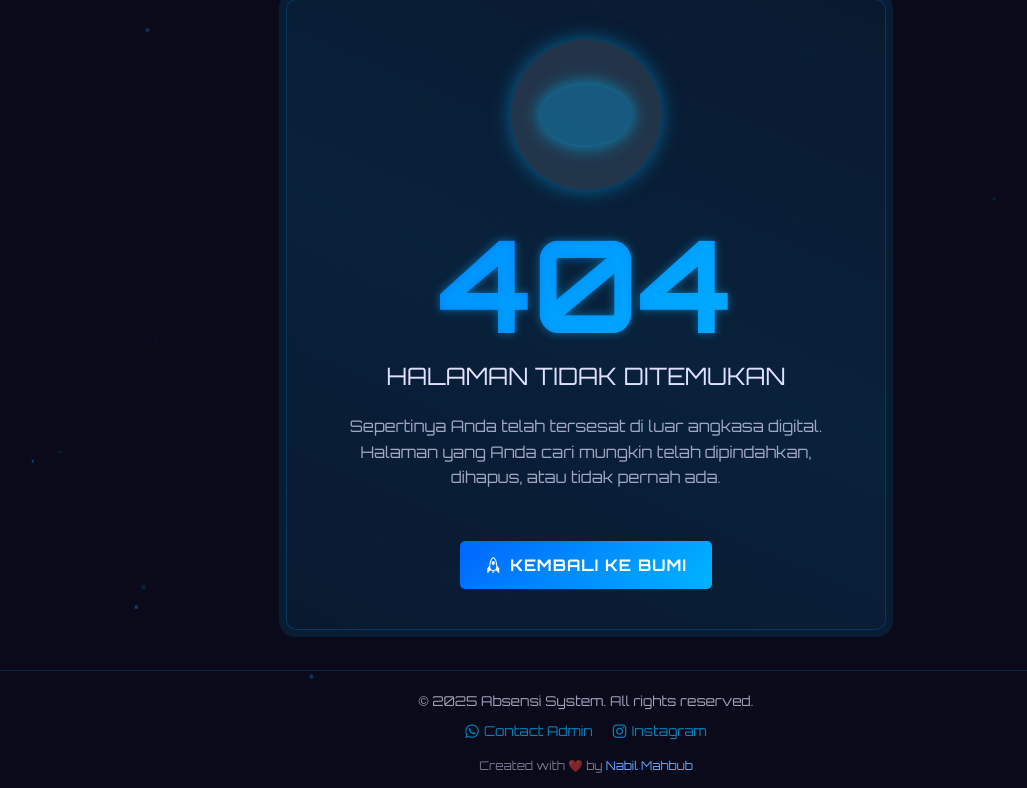
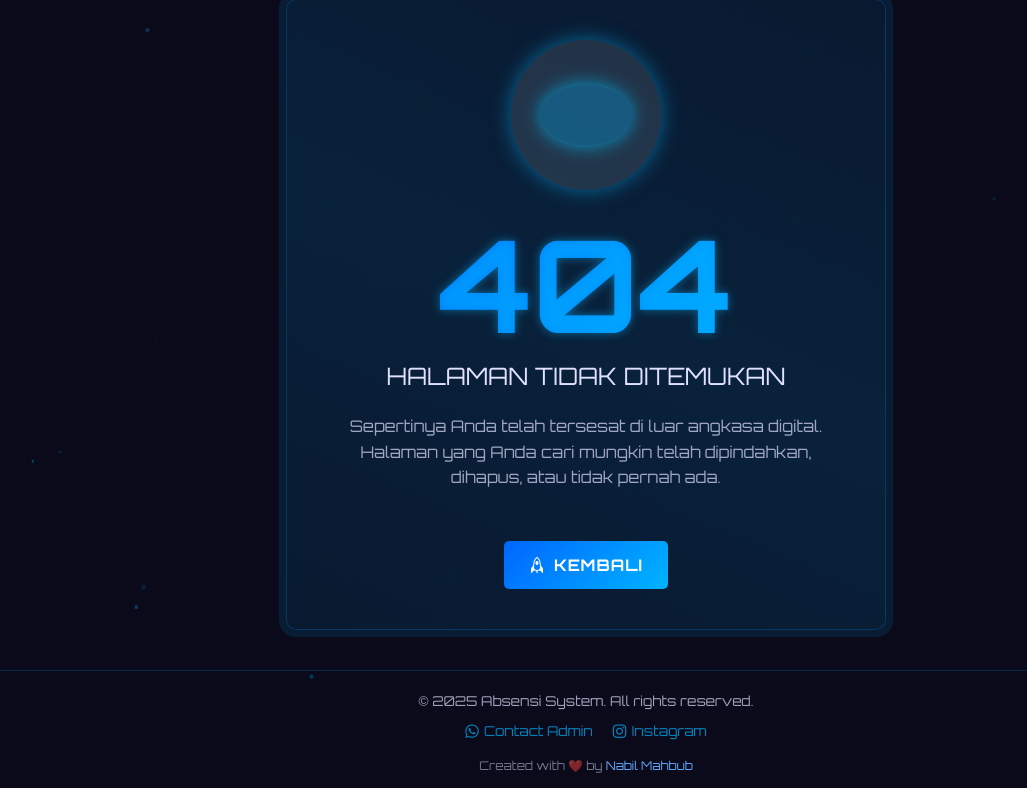
Before and after one commit to Hinabil/blabalattrksfjlsdjfz128429, a Flask app: template api/templates/404.html in a window 1280 px wide. Shown: the part 21-809 px from the top of the page, without its empty margins (54-1081 px from the left). Run offline with Flask 3, Linux system fonts and the light colour scheme; the template is opened without the code that fills it, so the values that code supplies are empty; some libraries are stand-ins or nearby versions.

Commit message:
Update 404.html

```diff
--- a/api/templates/404.html
+++ b/api/templates/404.html
@@ -283,7 +283,7 @@
 
         <button onclick="window.location.href='/'" class="neon-button">
             <i class="bi bi-rocket"></i>
-            <span>KEMBALI KE BUMI</span>
+            <span>KEMBALI</span>
         </button>
     </div>
 
```
